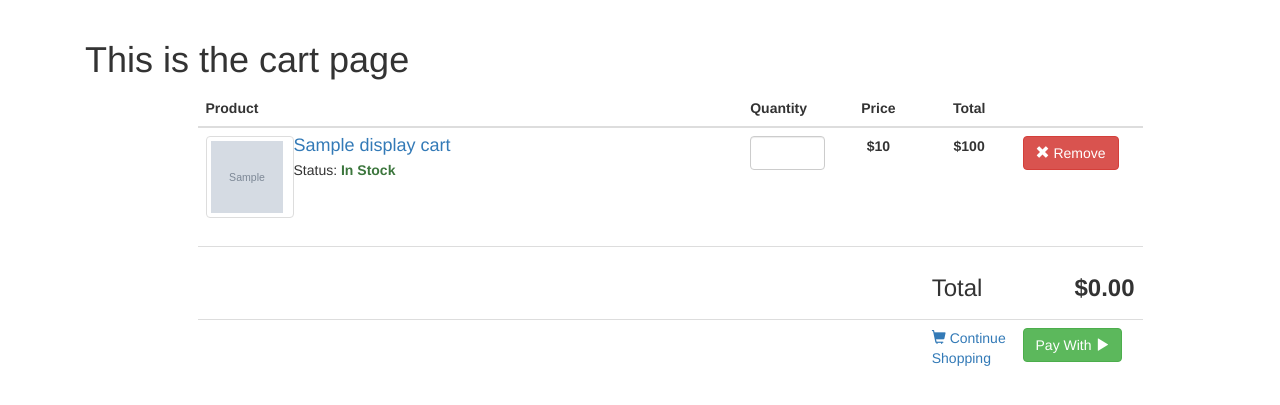
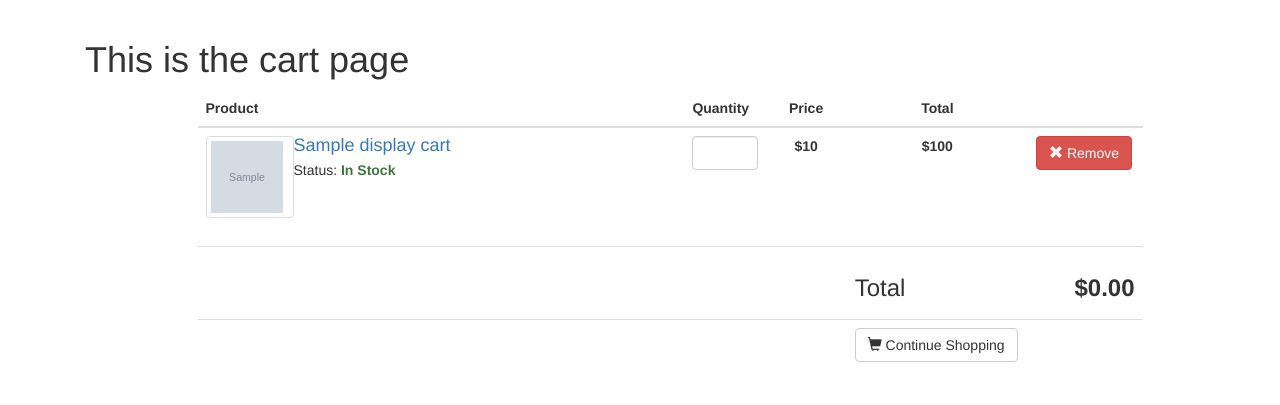
Before and after one commit to KevinFarthing/flask-shopping-cart, a Flask app: template app/templates/cart.html in a window 1280 px wide. Shown: the part 52-457 px from the top of the page. Run offline with Flask 2, Linux system fonts and the light colour scheme; the template is opened without the code that fills it: most values are stand-ins (such as "Sample title", 1, 10 or a date in 2020); grey boxes marked "Sample" are stand-in pictures; some libraries are stand-ins or nearby versions.

```diff
--- a/app/templates/cart.html
+++ b/app/templates/cart.html
@@ -53,7 +53,7 @@
                         <td>   </td>
                         <td>   </td>
                         <td>
-                            <a href='{{ url_for("index") }}' class="btn-btn-default"><span class="glyphicon glyphicon-shopping-cart"></span> Continue Shopping</a>
+                            <a href='{{ url_for("index") }}' class="btn btn-default"><span class="glyphicon glyphicon-shopping-cart"></span> Continue Shopping</a>
                         </td>
                         <td>
                         <form action="{{ url_for('charge') }}" method="POST">
@@ -62,11 +62,9 @@
                                 data-description="A Flask Charge"
                                 data-amount="500"
                                 data-locale="auto"></script>
-                        <a type="button" class="btn btn-success">
-                            Pay With <span class="glyphicon glyphicon-play"></span>
-                        </a>
+
                         </form>
-                    </td>
+                        </td>
                     </tr>
                 </tbody>
             </table>
```
Also changed, not shown: app/routes.py (+17 -2 lines).
